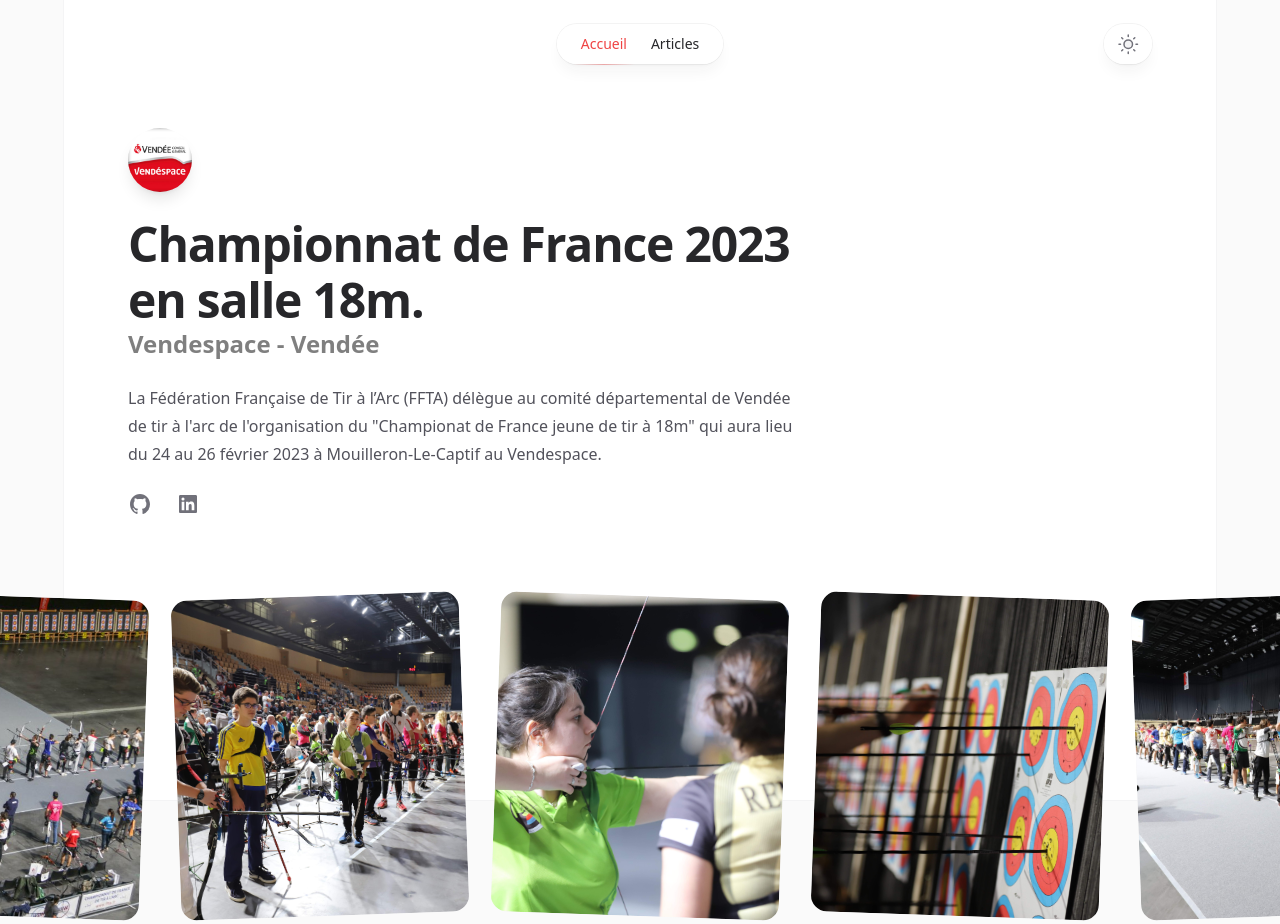
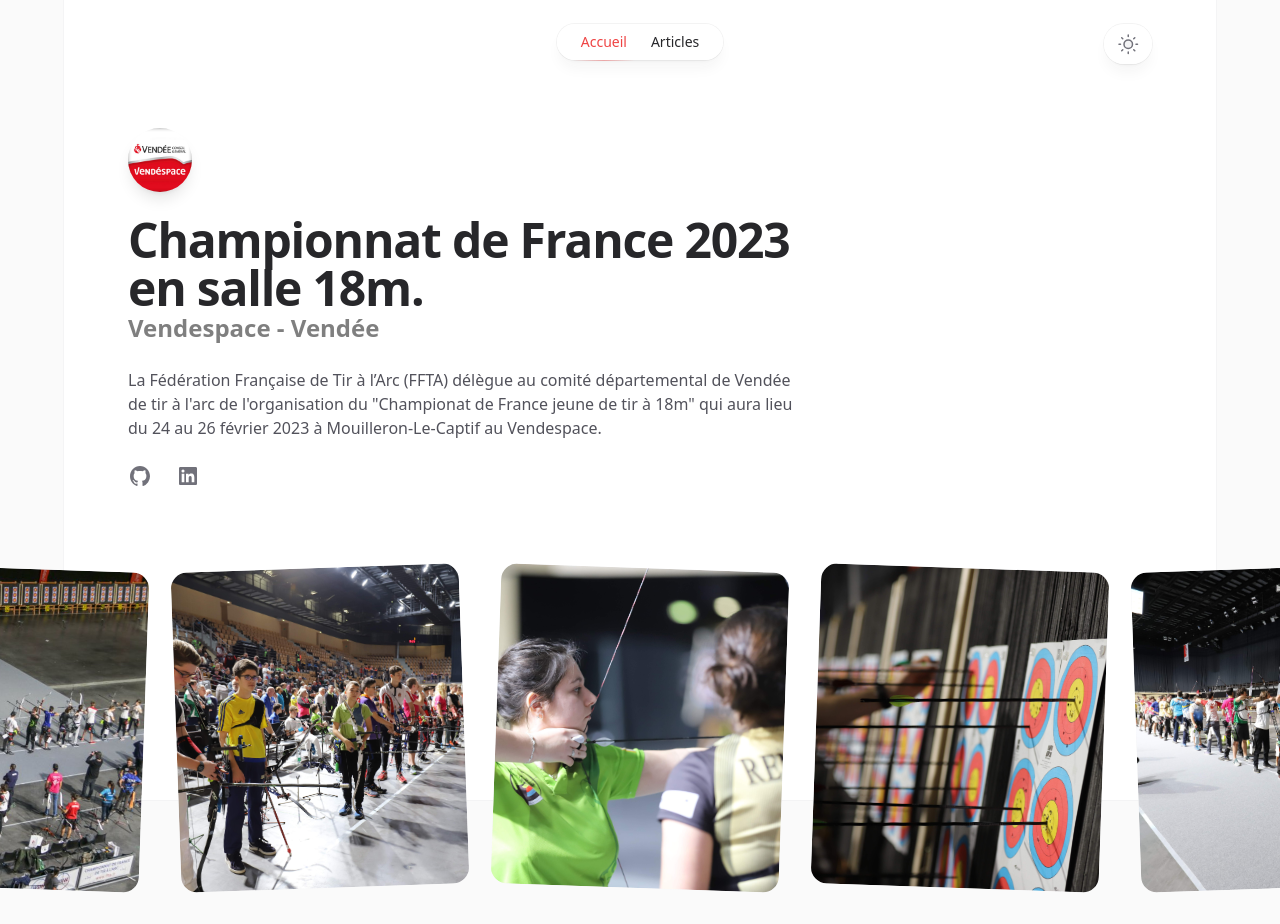
Before and after one commit to LeadcodeDev/cft, a plain HTML site: page index.html in a window 1280 px wide. Shown: the top 924 px of the page. Drawn offline with nearby package versions, Linux system fonts and the light colour scheme.

Commit message:
feat: Initial commit

```diff
--- a/index.html
+++ b/index.html
@@ -1,4 +1,8 @@
-<!DOCTYPE html><html class="h-full antialiased" lang="en"><head><meta charSet="utf-8"/><meta name="viewport" content="width=device-width"/><link rel="preload" as="image" href="/_next/static/media/vendespace-logo.29a56ffd.jpg"/><title>Championnat de France - VendéeSpace</title><meta name="description" content="I’m Spencer, a software designer and entrepreneur based in New York City. I’m the founder and CEO of Planetaria, where we develop technologies that empower regular people to explore space on their own terms."/><meta name="next-head-count" content="5"/><script>
+<!DOCTYPE html>
+<html class="h-full antialiased" lang="en">
+<head>
+	<script src="https://cdn.tailwindcss.com"></script>
+	<meta charSet="utf-8"/><meta name="viewport" content="width=device-width"/><link rel="preload" as="image" href="/_next/static/media/vendespace-logo.29a56ffd.jpg"/><title>Championnat de France - VendéeSpace</title><meta name="description" content="I’m Spencer, a software designer and entrepreneur based in New York City. I’m the founder and CEO of Planetaria, where we develop technologies that empower regular people to explore space on their own terms."/><meta name="next-head-count" content="5"/><script>
   let darkModeMediaQuery = window.matchMedia('(prefers-color-scheme: dark)')
 
   updateMode()
```
